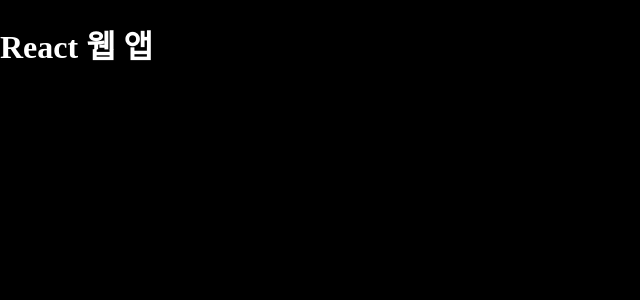
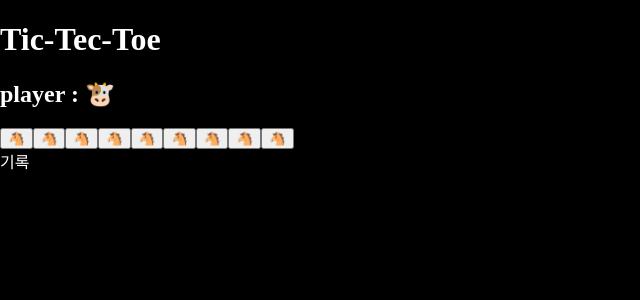
Before and after one commit to edho0702/homework-react, a React (Vite) app in the folder Tic-Tec-Toe/: page / in a window 1280 px wide. Shown: the top 300 px of the page, without its empty margins (0-640 px from the left). Built offline with nearby package versions, Linux system fonts and the light colour scheme.

Commit message:
[과제] Tic-Tec-Toe
- 컴포넌트 마크업

```diff
--- /dev/null
+++ b/Tic-Tec-Toe/src/App.jsx
@@ -0,0 +1,11 @@
+import Game from "./component/Game";
+
+function App() {
+    return (
+        <>
+            <Game />
+        </>
+    );
+}
+
+export default App;
--- a/Tic-Tec-Toe/src/Game.jsx
+++ /dev/null
@@ -1,9 +0,0 @@
-function Game() {
-    return (
-        <div className="App">
-            <h1>React 웹 앱</h1>
-        </div>
-    );
-}
-
-export default Game;
--- /dev/null
+++ b/Tic-Tec-Toe/src/component/Board.jsx
@@ -0,0 +1,17 @@
+import Square from "./Square";
+
+export default function Board() {
+    return (
+        <>
+            <Square />
+            <Square />
+            <Square />
+            <Square />
+            <Square />
+            <Square />
+            <Square />
+            <Square />
+            <Square />
+        </>
+    );
+}
--- /dev/null
+++ b/Tic-Tec-Toe/src/component/Game.jsx
@@ -0,0 +1,14 @@
+import Board from "./Board";
+import Status from "./Status";
+import History from "./History";
+
+export default function Gmae() {
+    return (
+        <>
+            <h1>Tic-Tec-Toe</h1>
+            <Status />
+            <Board />
+            <History />
+        </>
+    );
+}
--- /dev/null
+++ b/Tic-Tec-Toe/src/component/History.jsx
@@ -0,0 +1,9 @@
+function History() {
+    return (
+        <>
+            <div>기록</div>
+        </>
+    );
+}
+
+export default History;
--- /dev/null
+++ b/Tic-Tec-Toe/src/component/Square.jsx
@@ -0,0 +1,3 @@
+export default function Square() {
+    return <button className="Square">🐴</button>;
+}
--- /dev/null
+++ b/Tic-Tec-Toe/src/component/Status.jsx
@@ -0,0 +1,7 @@
+export default function Status() {
+    return (
+        <>
+            <h2>player : 🐮</h2>
+        </>
+    );
+}
--- a/Tic-Tec-Toe/src/main.jsx
+++ b/Tic-Tec-Toe/src/main.jsx
@@ -1,12 +1,12 @@
 import { StrictMode } from "react";
 import { createRoot } from "react-dom/client";
 import "@/styles/globals.css";
-import Game from "@/Game";
+import App from "@/App";
 
 const domNode = document.getElementById("react-app");
 
 createRoot(domNode).render(
     <StrictMode>
-        <Game />
+        <App />
     </StrictMode>
 );
```
Also changed, not shown: 1 other file (tests, documents, lock files or other folders).
